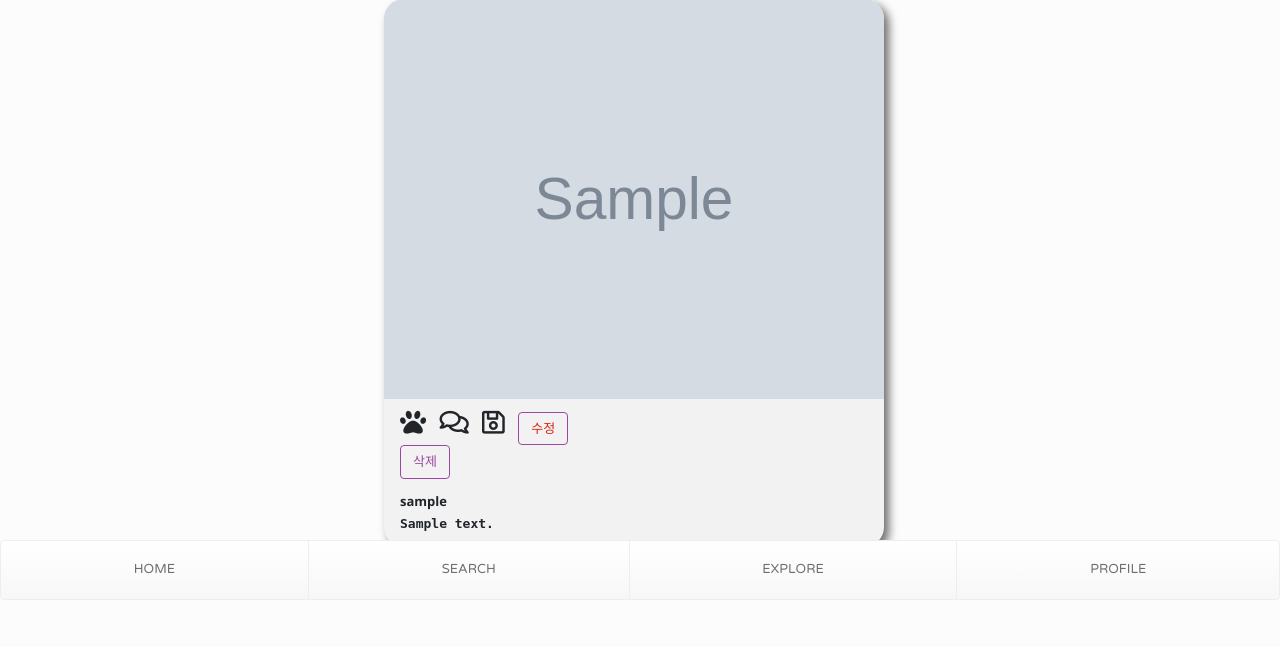
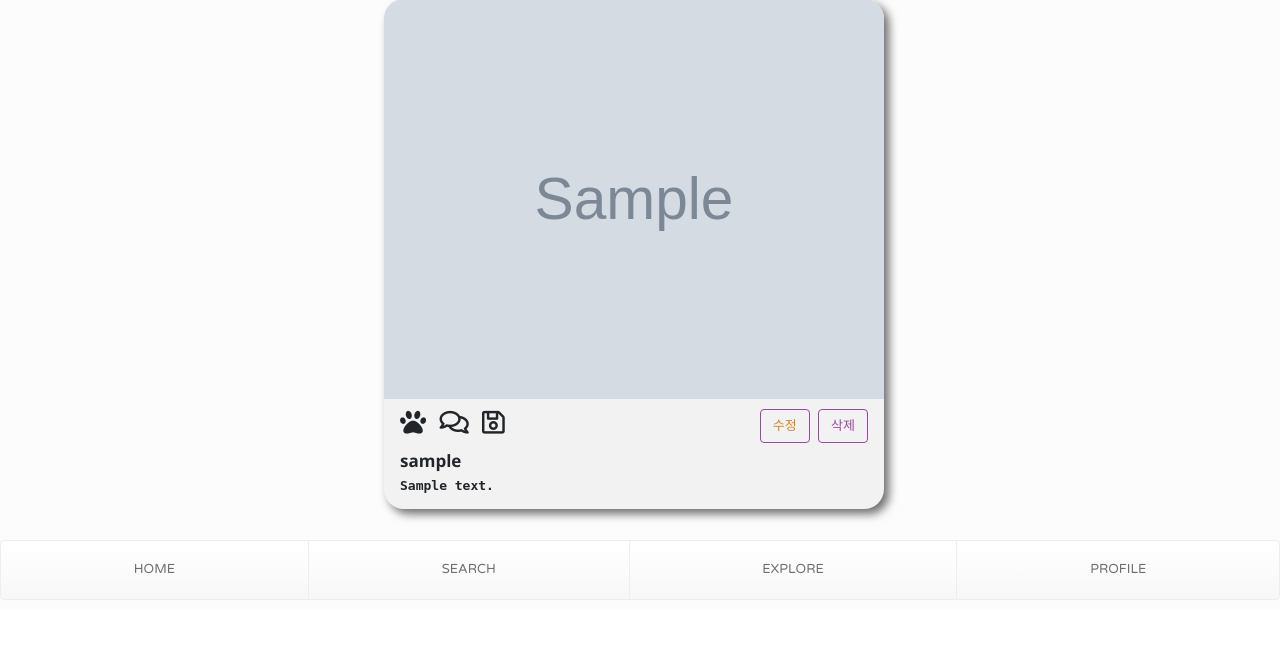
Before and after one commit to pirogramming/patpet, a Django app: a page that uses patpet/templates/layout.html in a window 1280 px wide. Shown: the part 200-847 px from the top of the page. After the commit the page ends 800 px from the top, so only its background shows below. Run offline with Django 3.2, Linux system fonts and the light colour scheme; a user stored in the database is signed in; tables that the repository leaves empty hold one stand-in row (values such as "Sample post"); grey boxes marked "Sample" are stand-in pictures; some libraries are stand-ins or nearby versions; some web fonts are replaced.

Commit message:
0215 + home 프론트엔드 수정

```diff
--- a/home/templates/home/layout.html
+++ b/home/templates/home/layout.html
@@ -10,6 +10,7 @@
                 <img src="{{ each_post.photo.url }}" class="posting_img" style="width: 100%;height: 400px;"/><br/>
                 {% endif %}
                 <div class="posting_txt">
+                    <div class="bar">
                         <i class="fas fa-paw posting_like fa-2x"></i>
                         <i class="far fa-comments posting_like fa-2x"></i>
                         <i class="far fa-save posting_like fa-2x"></i>
@@ -17,6 +18,7 @@
                     <p class="user_id">{{ each_post.author }}</p>
                     <p class="posting_cont">{{ each_post.content }}</p>
                     <p>{{ each_post.time_interval }} <small>전...</small></p>
+                </div>
             </article>
         {% endfor %}
     </section>
--- a/my_profile/urls.py
+++ b/my_profile/urls.py
@@ -1,6 +1,4 @@
 from django.urls import path, re_path
-
-import accounts
 from my_profile import views
 
 app_name = 'my_profile'
--- a/patpet/static/css/layout.css
+++ b/patpet/static/css/layout.css
@@ -67,3 +67,24 @@
     padding-bottom: 60px;
     margin: 0 30%;
 }
+
+.edit_and_delete {
+    float: right;
+}
+.delete {
+    display: inline-block;
+    margin-left: 5px;
+}
+.edit {
+    color: #D9831F;
+}
+.edit:hover {
+    text-decoration: none;
+    color: white;
+}
+.bar {
+    margin-bottom: 10px;
+}
+.user_id {
+    font-size: 17px;
+}
--- a/patpet/templates/layout.html
+++ b/patpet/templates/layout.html
@@ -1,10 +1,10 @@
 {% load static %}
 <!doctype html>
-<!-- Link Swiper's -->
-    <link rel="stylesheet" href="{% static "dist/css/swiper.min.css" %}">
-    <script src="{% static "dist/js/swiper.min.js" %}"></script>
-<link rel="stylesheet" href="http://code.jquery.com/ui/1.8.18/themes/base/jquery-ui.css" type="text/css" media="all" /> <script src="http://ajax.googleapis.com/ajax/libs/jquery/1.7.1/jquery.min.js" type="text/javascript"> </script> <script src="https://ajax.googleapis.com/ajax/libs/jqueryui/1.8.16/jquery-ui.min.js" type="text/javascript"></script>
-<html lang="en">
+{#    <!-- Link Swiper's -->#}
+{#    <link rel="stylesheet" href="{% static "dist/css/swiper.min.css" %}">#}
+{#    <script src="{% static "dist/js/swiper.min.js" %}"></script>#}
+{#    <link rel="stylesheet" href="http://code.jquery.com/ui/1.8.18/themes/base/jquery-ui.css" type="text/css" media="all" /> <script src="http://ajax.googleapis.com/ajax/libs/jquery/1.7.1/jquery.min.js" type="text/javascript"> </script> <script src="https://ajax.googleapis.com/ajax/libs/jqueryui/1.8.16/jquery-ui.min.js" type="text/javascript"></script>#}
+{#    <html lang="en">#}
   <head>
     <!-- Required meta tags -->
     <meta charset="utf-8">
```
Also changed, not shown: media/고양이_tVDBaMw.JPG (added), media/목도리댕_Qbsw5dy.jpeg (added). Lines whose indentation alone changed are shown as unchanged.
